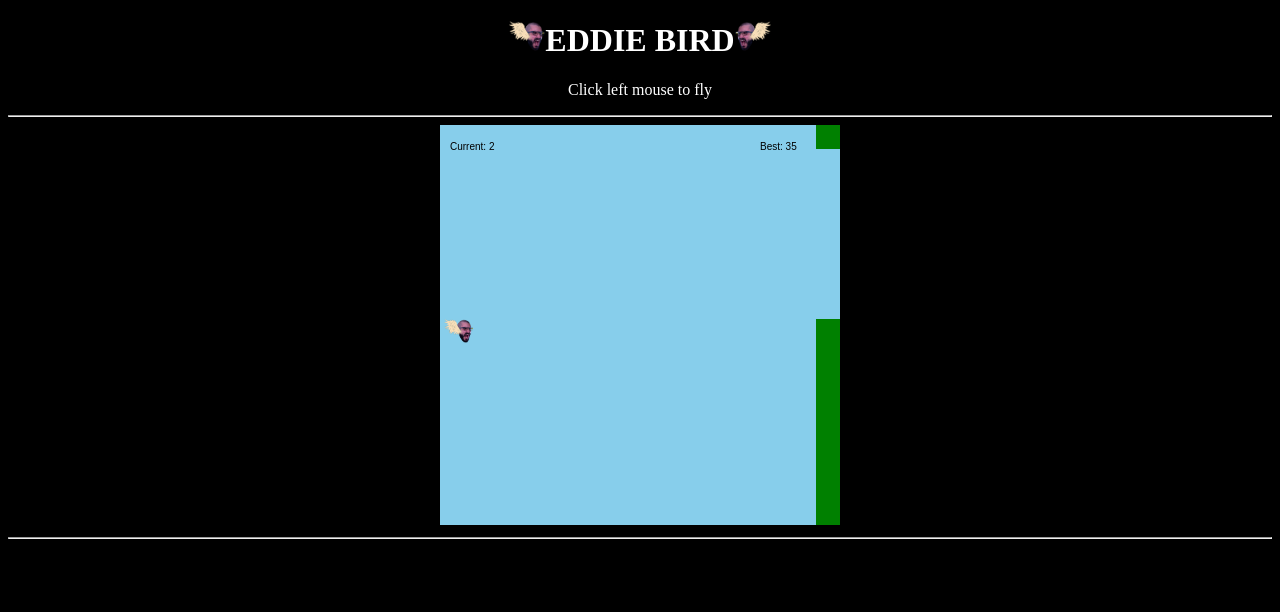
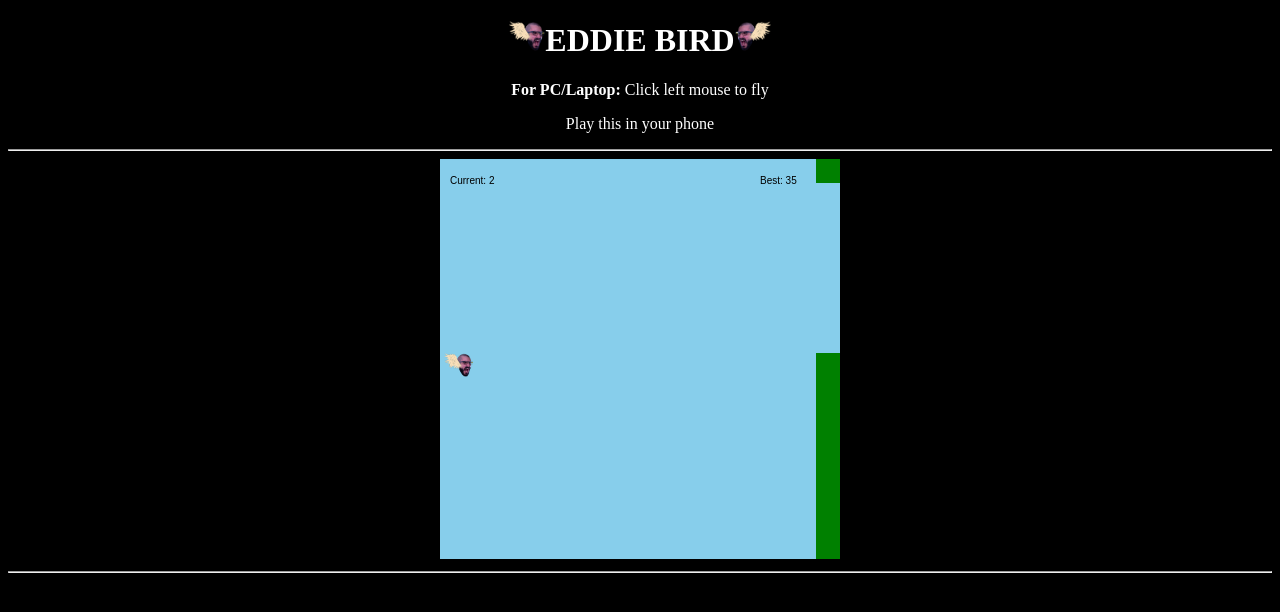
Before and after one commit to vinzvinci-archive/Eddie-Bird, a plain HTML site: page index.html in a window 1280 px wide. Drawn offline with Linux system fonts and the light colour scheme.

Commit message:
add more info. in paragraph

```diff
--- a/index.html
+++ b/index.html
@@ -9,8 +9,8 @@
 <body>
 
     <h1><img src="assets/img/eddiebird.png" height="30px">EDDIE BIRD<img src="assets/img/eddiebirdleft.png" height="30px"></h1>
-    <p align="center">Click left mouse to fly</p>
-
+    <p align="center"><strong>For PC/Laptop:</strong> Click left mouse to fly</p>
+    <p align="center">Play this in your phone</p>
     <hr />
 
     <canvas id="c" width="400" height="400"></canvas>
```
